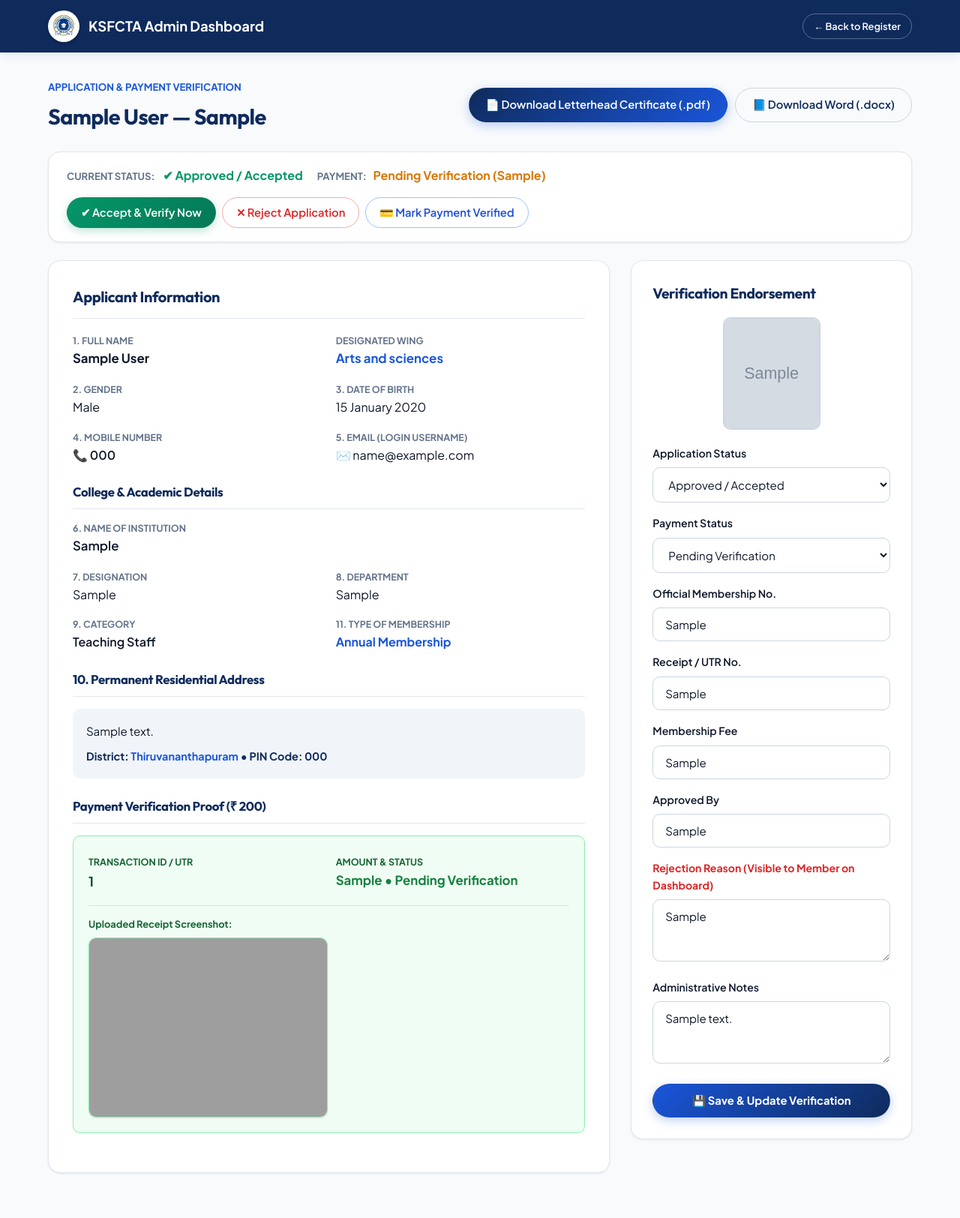
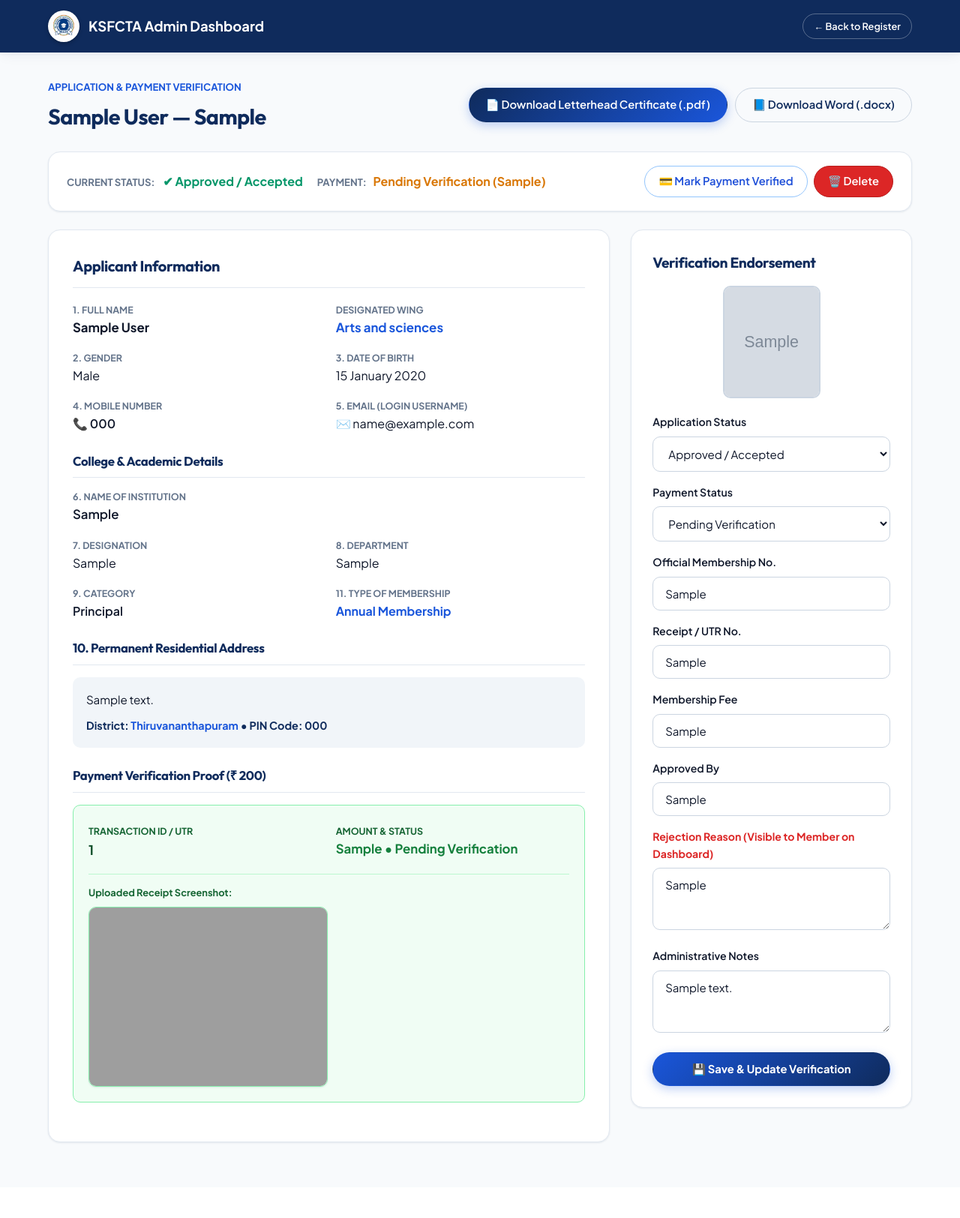
Before and after one commit to Anasma123/KSFCTA, a Django app: page /admin-portal/member/1/ in a window 1280 px wide. Shown: the whole page at 75% size. After the commit the page ends 1525 px from the top, so only its background shows below. Run offline with Django 5.2, Linux system fonts and the light colour scheme; a user stored in the database is signed in; tables that the repository leaves empty hold one stand-in row (values such as "Sample post"); grey boxes marked "Sample" are stand-in pictures; grey boxes are pictures that could not be loaded.

Commit message:
Update admin action buttons, add member delete option, modify categories, and fix Vercel session logout issue

```diff
--- a/ksfcta_project/settings.py
+++ b/ksfcta_project/settings.py
@@ -117,3 +117,6 @@ LOGIN_REDIRECT_URL = '/admin-portal/'
 LOGOUT_REDIRECT_URL = '/login/'
 
 DEFAULT_AUTO_FIELD = 'django.db.models.BigAutoField'
+
+# Use cookie-based sessions to prevent logouts on Vercel's ephemeral filesystem
+SESSION_ENGINE = "django.contrib.sessions.backends.signed_cookies"
--- a/membership/models.py
+++ b/membership/models.py
@@ -10,8 +10,9 @@ class MembershipApplication(models.Model):
     ]
 
     CATEGORY_CHOICES = [
-        ('Teaching Staff', 'Teaching Staff'),
-        ('Non-Teaching Staff', 'Non-Teaching Staff'),
+        ('Principal', 'Principal'),
+        ('Teaching', 'Teaching'),
+        ('Non teaching', 'Non teaching'),
     ]
 
     WING_CHOICES = [
@@ -94,7 +95,7 @@ class MembershipApplication(models.Model):
     department = models.CharField(max_length=150, verbose_name="Department")
 
     # 9. Category
-    category = models.CharField(max_length=30, choices=CATEGORY_CHOICES, default='Teaching Staff', verbose_name="Category")
+    category = models.CharField(max_length=30, choices=CATEGORY_CHOICES, default='Teaching', verbose_name="Category")
 
     # 10. Address & Pin
     address = models.TextField(verbose_name="Permanent Address")
--- a/membership/templates/membership/member_detail.html
+++ b/membership/templates/membership/member_detail.html
@@ -65,15 +65,22 @@
       </span>
     </div>
 
-    <div style="display: flex; gap: 8px;">
+    <div style="display: flex; gap: 8px; flex-wrap: wrap;">
+      {% if app.status != 'Approved' %}
       <a href="{% url 'admin_quick_action' app.id 'accept' %}" class="btn btn-success" style="padding: 8px 18px;">
         ✔ Accept &amp; Verify Now
       </a>
       <a href="{% url 'admin_quick_action' app.id 'reject' %}" class="btn btn-outline" style="color: #DC2626 !important; border-color: #FCA5A5; padding: 8px 18px;">
         ✕ Reject Application
       </a>
+      {% endif %}
+      {% if app.payment_status != 'Verified' %}
       <a href="{% url 'admin_quick_action' app.id 'verify_payment' %}" class="btn btn-outline" style="color: #1D4ED8 !important; border-color: #93C5FD; padding: 8px 18px;">
         💳 Mark Payment Verified
+      </a>
+      {% endif %}
+      <a href="{% url 'admin_quick_action' app.id 'delete' %}" class="btn btn-outline" style="color: #FFFFFF !important; background-color: #DC2626; border-color: #B91C1C; padding: 8px 18px;" onclick="return confirm('Are you sure you want to permanently delete this member and their account? This cannot be undone.');">
+        🗑️ Delete
       </a>
     </div>
   </div>
--- a/membership/views.py
+++ b/membership/views.py
@@ -273,11 +273,20 @@ def admin_portal_view(request):
 
 @login_required(login_url='/login/')
 def admin_quick_action_view(request, pk, action):
-    """Unified 1-Click Verification actions: accept (both payment & profile), reject (with reason)."""
+    """Unified 1-Click Verification actions: accept (both payment & profile), reject (with reason), and delete."""
     if not (request.user.is_staff or request.user.is_superuser):
         return redirect('member_dashboard')
 
     app = get_object_or_404(MembershipApplication, pk=pk)
+
+    if action == 'delete':
+        user_to_delete = app.user
+        app_name = app.full_name
+        app.delete()
+        if user_to_delete and not user_to_delete.is_superuser:
+            user_to_delete.delete()
+        messages.success(request, f"Application and account for {app_name} have been permanently deleted.")
+        return redirect('admin_portal')
 
     if action == 'accept':
         app.status = 'Approved'
```
Also changed, not shown: db.sqlite3, membership/migrations/0005_alter_membershipapplication_category.py (added).
